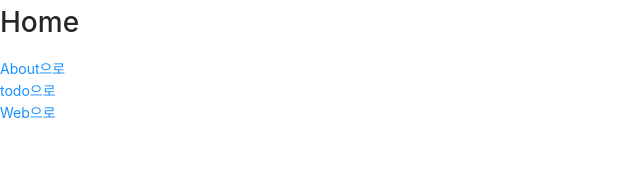
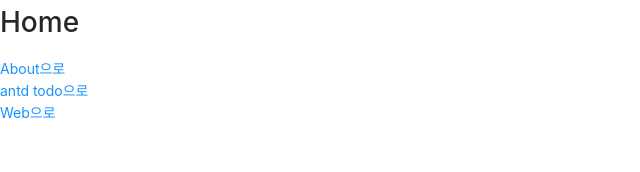
Before and after one commit to eastshine94/react-router-dom-V6, a React (Create React App) app: page / in a window 1280 px wide. Shown: the top 172 px of the page, without its empty margins (0-640 px from the left). Built offline with nearby package versions, Linux system fonts and the light colour scheme.

Commit message:
change todo path

```diff
--- a/src/App.js
+++ b/src/App.js
@@ -5,8 +5,8 @@ import Home from './pages/Home';
 import NotFound from './pages/NotFound';
 import Web from './pages/Web';
 import WebPost from './pages/WebPost';
-import Todo from './pages/todo/Todo';
-import TodoFinish from './pages/todo/TodoFinish';
+import Todo from './pages/antd/todo/Todo';
+import TodoFinish from './pages/antd/todo/TodoFinish';
 
 function App() {
   return (
@@ -17,10 +17,17 @@ function App() {
         <Route path="web" element={<Web />}>
           <Route path=":id" element={<WebPost />} />
         </Route>
-        <Route path="todo">
+        <Route path="antd">
+          <Route path="todo">
+            <Route index element={<Todo />} />
+            <Route path="finish" element={<TodoFinish />} />
+          </Route>
+        </Route>
+
+        {/* <Route path="todo">
           <Route index element={<Todo />} />
           <Route path="finish" element={<TodoFinish />} />
-        </Route>
+        </Route> */}
 
         <Route path="*" element={<NotFound />} />
       </Routes>
--- a/src/components/Table/Finish.js
+++ b/src/components/Table/FinishBtn.js
@@ -3,7 +3,7 @@ import { Popconfirm, Button, Form, Select, Space } from 'antd';
 import { getSessionItem, setSessionItem } from '../../lib/storage';
 import dayjs from 'dayjs';
 
-export default function Finish({ row, onDelete }) {
+export default function FinishBtn({ row, onDelete }) {
   const isFirstRenderRef = useRef(false);
   const [form] = Form.useForm();
   const handleTodoFinish = values => {
--- a/src/pages/Home.js
+++ b/src/pages/Home.js
@@ -9,7 +9,7 @@ function Home() {
         <Link to="/about">About으로</Link>
       </div>
       <div>
-        <Link to="/todo">todo으로</Link>
+        <Link to="/antd/todo">antd todo으로</Link>
       </div>
       <div>
         <Link to="/web">Web으로</Link>
--- a/src/pages/todo/Todo.js
+++ b/src/pages/antd/todo/Todo.js
@@ -6,8 +6,8 @@ import {
   getSessionItem,
   setSessionItem,
   removeSessionItem
-} from '../../lib/storage';
-import Finish from '../../components/Table/Finish';
+} from '../../../lib/storage';
+import Finish from '../../../components/Table/FinishBtn';
 
 const { Content, Header } = Layout;
 
--- a/src/pages/todo/TodoFinish.js
+++ b/src/pages/antd/todo/TodoFinish.js
@@ -2,7 +2,7 @@ import React, { useState } from 'react';
 import { Link } from 'react-router-dom';
 import { Tag, Table, Layout, Row, Button } from 'antd';
 import { Content, Header } from 'antd/lib/layout/layout';
-import { getSessionItem } from '../../lib/storage';
+import { getSessionItem } from '../../../lib/storage';
 
 function renderSuccessType(isSuccess) {
   const tagColors = ['green', 'red'];
@@ -51,7 +51,7 @@ function TodoFinish() {
         <Row align="middle" justify="space-between">
           <h1>할 일 완료!!</h1>
           <Button>
-            <Link to="/todo">할 일 목록</Link>
+            <Link to="/antd/todo">할 일 목록</Link>
           </Button>
         </Row>
       </Header>
```
